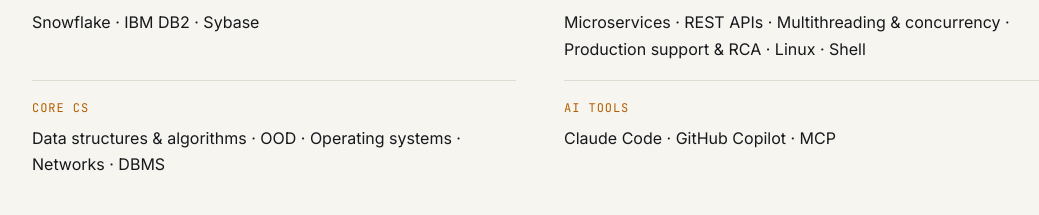
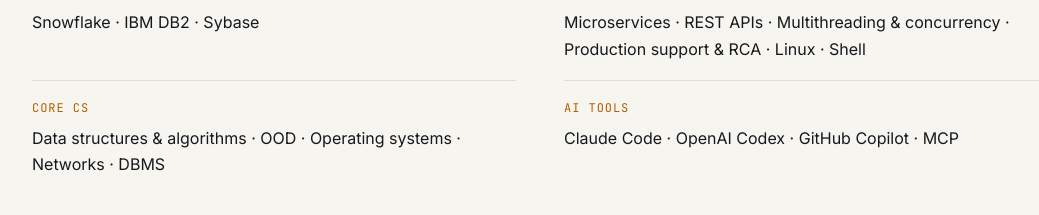
Before and after one commit to architsingh5/architsingh5.github.io, a plain HTML site: page index.html in a window 1280 px wide. Shown: the part 8940-9155 px from the top of the page, without its empty margins (100-1139 px from the left). Drawn offline with Linux system fonts and the light colour scheme; animation ran at ten frames a second.

Commit message:
Add OpenAI Codex to AI tools
Co-Authored-By: Claude Opus 5.5 <noreply@anthropic.com>
Claude-Session: https://claude.ai/code/session_01TH1McqauJ99tNPqbAivzhY

```diff
--- a/index.html
+++ b/index.html
@@ -424,7 +424,7 @@
           <div><dt class="mono">Data</dt><dd>Snowflake · IBM DB2 · Sybase</dd></div>
           <div><dt class="mono">Backend</dt><dd>Microservices · REST APIs · Multithreading &amp; concurrency · Production support &amp; RCA · Linux · Shell</dd></div>
           <div><dt class="mono">Core CS</dt><dd>Data structures &amp; algorithms · OOD · Operating systems · Networks · DBMS</dd></div>
-          <div><dt class="mono">AI tools</dt><dd>Claude Code · GitHub Copilot · MCP</dd></div>
+          <div><dt class="mono">AI tools</dt><dd>Claude Code · OpenAI Codex · GitHub Copilot · MCP</dd></div>
         </dl>
       </div>
     </section>
```
